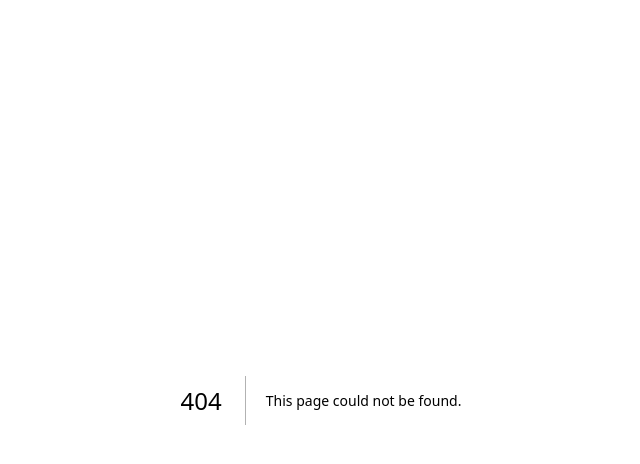
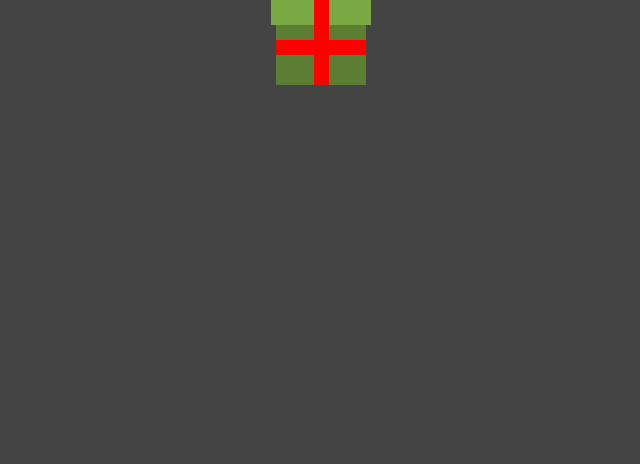
Before and after one commit to lucioln/porta-premiada, a Next.js app: page /components/Presente in a window 1280 px wide. Before the commit this address had no page. Shown: the top 464 px of the page, without its empty margins (319-959 px from the left). Built offline with nearby package versions, Linux system fonts and the light colour scheme.

Commit message:
FEAT: gift component

```diff
--- /dev/null
+++ b/src/pages/components/Presente.jsx
@@ -0,0 +1,12 @@
+import styles from "@/styles/Presente.module.css"
+
+export default function Presente(){
+    return (
+        <div className={styles.presente}>
+            <div className={styles.topo}></div>
+            <div className={styles.corpo}></div>
+            <div className={styles.laco1}></div>
+            <div className={styles.laco2}></div>
+        </div>
+    )
+}
--- /dev/null
+++ b/src/styles/Presente.module.css
@@ -0,0 +1,33 @@
+.presente{
+    position: relative;
+    display: flex;
+    flex-direction: column;
+    align-items: center;
+}
+
+.topo{
+    width: 100px;
+    height: 25px;
+    background-color: #7aa944;
+}
+
+.corpo{
+    width: 90px;
+    height: 60px;
+    background-color: #5c7e32;
+}
+
+.laco1 {
+    position: absolute;
+    background-color: red;
+    height: 85px;
+    width: 15px;
+}
+
+.laco2{
+    position: absolute;
+    top: 40px;
+    background-color: red;
+    width: 90px;
+    height: 15px;
+}
--- a/src/styles/globals.css
+++ b/src/styles/globals.css
@@ -86,13 +86,8 @@ body {
 }
 
 body {
-  color: rgb(var(--foreground-rgb));
-  background: linear-gradient(
-      to bottom,
-      transparent,
-      rgb(var(--background-end-rgb))
-    )
-    rgb(var(--background-start-rgb));
+  background-color: #444;
+  color: #fff;
 }
 
 a {
```
Also changed, not shown: src/pages/index.js (deleted, +0 -114 lines), src/pages/index.jsx (added, +8 -0 lines).
